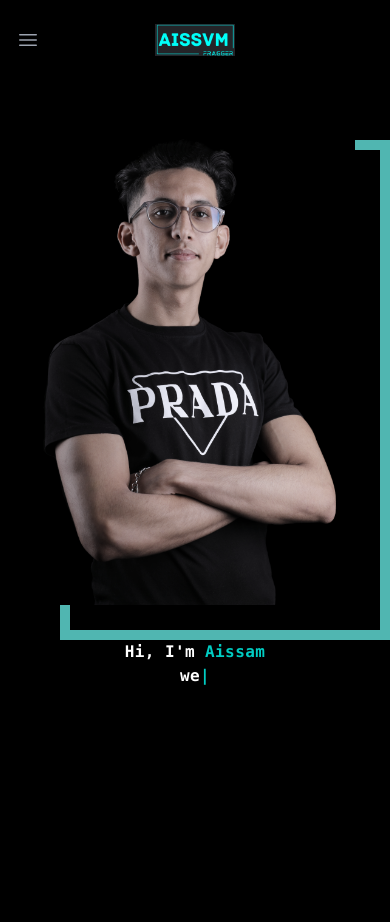
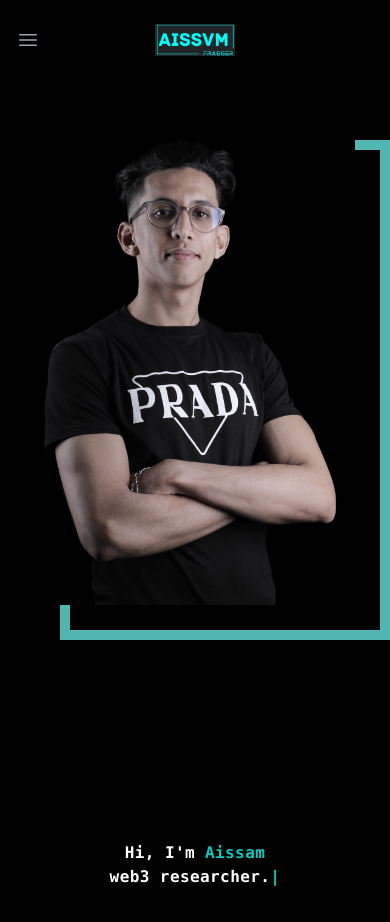
Before and after one commit to FRAGG33R/Portfolio, a Next.js app: page / in a window 390 px wide. Shown: the top 922 px of the page. Built offline with nearby package versions, Linux system fonts and the light colour scheme.

Commit message:
landing page
trying to solve responsive problem with type effect

```diff
--- a/components/landingPage.tsx
+++ b/components/landingPage.tsx
@@ -10,7 +10,7 @@
 				<div className="flex self-start justify-center">
 					<Image className={styles.Img} src={Me} width={480} height={480}/>
 				</div>
-				<div className="flex md:justify-center items-center flex-col h-4/6 flex-wrap font-mono text-white sm:text-3xl subpixel-antialiased font-semibold tracking-wide text-left">
+				<div className="flex justify-center items-center flex-col h-4/6 md:w-2/4 xl:w-3/12 flex-wrap font-mono text-white lg:text-3xl sm:text-xl ubpixel-antialiased font-semibold tracking-wide text-left">
 					<p>Hi, I'm <span className="text-fav-color">Aissam</span></p>
 					<div>
 						<Typewriter
@@ -18,15 +18,19 @@
 								autoStart: true,
 								loop: true,
 								cursorClassName: "text-fav-color",
+								delay: 65,
 							}}
 							onInit={(typewriter) => {
 								typewriter.typeString('web developer.')
-								.pauseFor(2200)
+								.pauseFor(2000)
+								.changeDeleteSpeed(65)
 								.deleteAll()
 								typewriter.typeString('web3 researcher.')
-								.pauseFor(2200)
+								.pauseFor(2000)
+								.changeDeleteSpeed(65)
 								.deleteAll()
 								typewriter.typeString('blockchain enthusiast.')
+								.pauseFor(2000)
 								.start();
 							}}
 						/>
```
